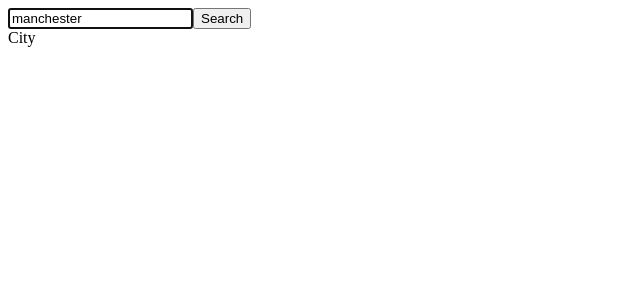
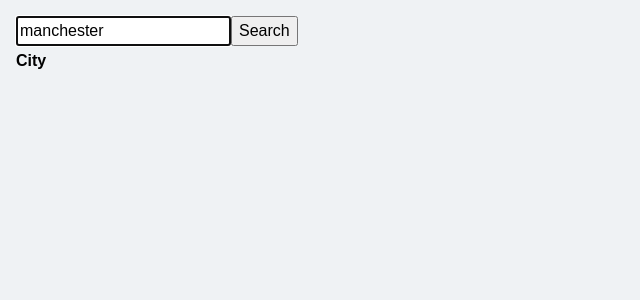
Before and after one commit to operation-orange/tech-test, a React app: page / in a window 1280 px wide. Shown: the top 300 px of the page, without its empty margins (0-640 px from the left). Built offline with nearby package versions, Linux system fonts and the light colour scheme.

Commit message:
basic ui styling and tweaks

```diff
--- a/src/api/client.ts
+++ b/src/api/client.ts
@@ -49,6 +49,7 @@ const getForecast = (location: string) => client.get<IForecastResponse>('/foreca
   params: {
     APPID: 'd54e1e446543e2febf6218640168e912',
     q: `${location},gb`,
+    units: 'metric',
   },
 }).then((response) => transformResponse(response.data.city, response.data.list));
 
--- a/src/components/ForecastList.tsx
+++ b/src/components/ForecastList.tsx
@@ -8,24 +8,24 @@ interface IProps {
 
 const datesList = (data: ILocation[]) => {
   const dates = data.reduce<number[]>((acc, location) => {
-    return [...acc, ...location.forecastList.map((entry) => entry.date)]
+    return [...acc, ...location.forecastList.map((entry) => entry.date)];
   }, []).sort((a, b) => a - b);
   const uniqueDates = Array.from(new Set(dates));
   return uniqueDates;
-}
+};
 
 const renderTempColumns = (dates: number[], location: ILocation) => dates.map((date) => {
   const dateEntry = location.forecastList.find((entry) => entry.date === date);
   const temp = dateEntry ? dateEntry.temp : null;
 
   return (
-    <div key={date}>{temp}</div>
+    <div className="table__item" key={date}>{temp}&deg;</div>
   );
 });
 
 const renderRows = (dates: number[], data: ILocation[]) => data.map((location) => (
-  <div key={location.name}>
-    <div>{location.name}</div>
+  <div className="table__row table__body" key={location.name}>
+    <div className="table__item table__item__first">{location.name}</div>
     {renderTempColumns(dates, location)}
   </div>
 ));
@@ -33,14 +33,12 @@ const renderRows = (dates: number[], data: ILocation[]) => data.map((location) =
 export const ForecastList = ({ data }: IProps) => {
   const dates = datesList(data);
   return (
-    <div>
-      <div>
-        <div>City</div>
-        {dates.map((date) => <div key={date}>{dateformat(date, 'ddd h tt')}</div>)}
+    <div className="table">
+      <div className="table__row table__head">
+        <div className="table__item table__item__first">City</div>
+        {dates.map((date) => <div className="table__item" key={date}>{dateformat(date, 'ddd h tt')}</div>)}
       </div>
-      <div>
-        {renderRows(dates, data)}
-      </div>
+      {renderRows(dates, data)}
     </div>
   );
 };
--- a/src/containers/App.tsx
+++ b/src/containers/App.tsx
@@ -1,22 +1,32 @@
 import React, { FormEvent } from 'react';
 
+import ForecastList from '../components/ForecastList';
 import { updateSearch } from '../state/forecast/actions';
 import { connectState, IStateProps } from './App.state';
-import ForecastList from '../components/ForecastList';
 
 const changeHandler = (action: typeof updateSearch) =>
   (e: FormEvent<HTMLInputElement>) => action(e.currentTarget.value);
 
 const focusField = (el: HTMLInputElement) => el && el.focus();
 
-export const App = ({ fetchAction, updateSearchAction, search, error, data }: IStateProps) => (
+export const App = ({
+  fetchAction,
+  updateSearchAction,
+  search,
+  error,
+  data,
+  loading,
+}: IStateProps) => (
   <div>
     <input
       type="text"
       onChange={changeHandler(updateSearchAction)}
       value={search}
-      ref={focusField} />
-    <button onClick={fetchAction} disabled={!search}>Search</button>
+      ref={focusField}
+    />
+    <button onClick={fetchAction} disabled={!search || loading}>
+      {loading ? 'Loading...' : 'Search'}
+    </button>
     {error && <span className="error">{error}</span>}
     <ForecastList data={data} />
   </div>
--- /dev/null
+++ b/src/index.css
@@ -0,0 +1,51 @@
+html, input, button {
+  font-family: Arial, Helvetica, sans-serif;
+  font-size: 16px;
+  line-height: 1.5em;
+}
+
+body {
+  margin: 0;
+  padding: 0;
+  background: #eff2f4;
+}
+
+#root {
+  padding: 1rem;
+}
+
+.table {
+  height: auto;
+  width: 100%;
+  /* box-shadow: var(--box-shadow-large); */
+  border-radius: 3px;
+  border-bottom: 0;
+}
+
+.table__row {
+  display: grid;
+  grid-template-columns: 1.5fr 1fr 1fr 1fr 1fr 1fr 1fr 1fr;
+}
+
+.table__head {
+  /* background: var(--color-outer-space); */
+  border-radius: 3px 3px 0 0;
+  font-weight: bold;
+  /* color: var(--color-white); */
+}
+
+.table__body {
+  /* color: var(--color-white); */
+  text-decoration: none;
+}
+
+.table__item {
+  display: flex;
+  min-height: 30px;
+  padding: 0 35px;
+  align-items: center;
+}
+
+.table__item__first {
+  padding-left: 0;
+}
--- a/src/index.tsx
+++ b/src/index.tsx
@@ -1,8 +1,10 @@
 import React from 'react';
 import ReactDOM from 'react-dom';
 import { Provider } from 'react-redux';
+
+import configureStore from './configureStore';
 import App from './containers/App';
-import configureStore from './configureStore';
+import './index.css';
 
 const store = configureStore();
 
```
